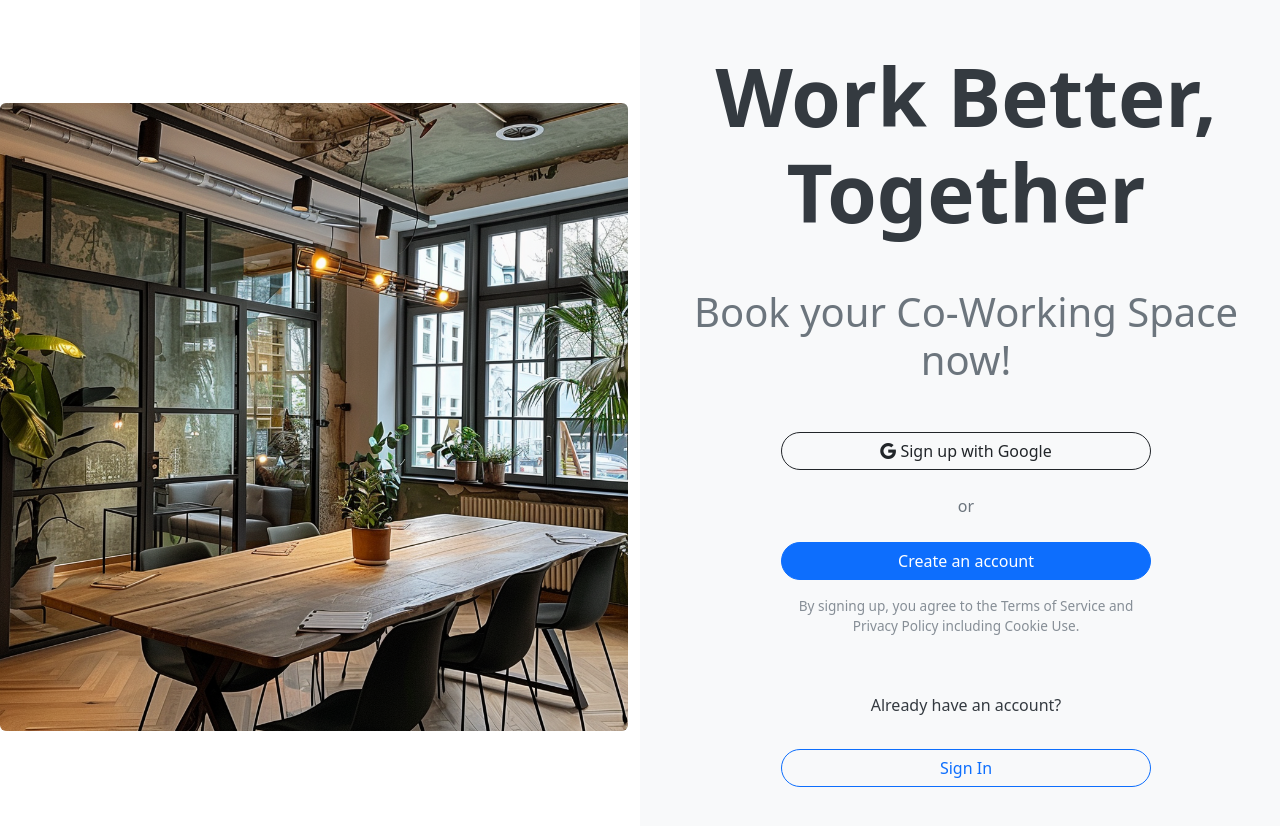
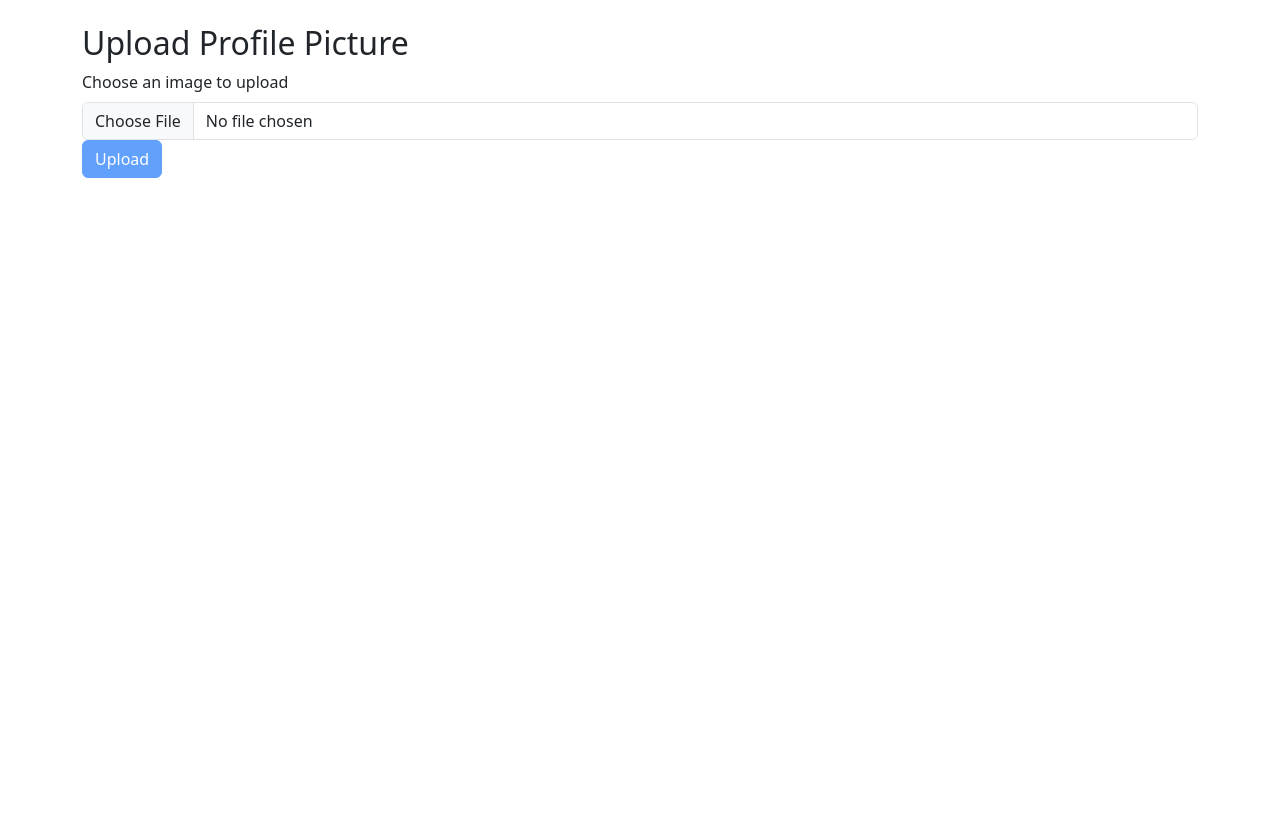
Before and after one commit to Rayy51/booking-coworkingspaces, a React (Vite) app: page /user in a window 1280 px wide. Shown: the top 826 px of the page. After the commit the page ends 800 px from the top, so only its background shows below. Built offline with nearby package versions, Linux system fonts and the light colour scheme; no server answers; the HTML template or start-up script is replaced by a standard one.

Commit message:
Added firestorage userprofile

```diff
--- a/src/App.jsx
+++ b/src/App.jsx
@@ -3,6 +3,7 @@ import AuthPage from "./pages/AuthPage";
 import ProfilePage from "./pages/ProfilePage";
 import BookingPage from "./pages/BookingPage";
 import { AuthProvider } from "./components/AuthProvider";
+import UserProfile from "./pages/UserProfile";
 
 
 
@@ -15,6 +16,7 @@ export default function App() {
           <Route path="/login" element={<AuthPage />} />
           <Route path="/bookings" element={<BookingPage />} />
           <Route path="/profile" element={<ProfilePage />} />
+          <Route path="/user" element={<UserProfile />} />
           <Route path="*" element={<AuthPage />} />
         </Routes>
       </BrowserRouter>
--- a/src/firebase.js
+++ b/src/firebase.js
@@ -1,6 +1,8 @@
 // Import the functions you need from the SDKs you need
 import { initializeApp } from "firebase/app";
 import { getAuth } from "firebase/auth"
+import { getFirestore } from "firebase/firestore"
+import { getStorage } from "firebase/storage";
 // TODO: Add SDKs for Firebase products that you want to use
 // https://firebase.google.com/docs/web/setup#available-libraries
 
@@ -17,3 +19,5 @@ const firebaseConfig = {
 // Initialize Firebase
 export const app = initializeApp(firebaseConfig);
 export const auth = getAuth(app);
+export const storage = getStorage(app);
+export const db = getFirestore(app);
--- /dev/null
+++ b/src/pages/UserProfile.jsx
@@ -0,0 +1,88 @@
+import { useState, useEffect, useContext } from "react";
+import { getStorage, ref, uploadBytes, getDownloadURL } from "firebase/storage";
+import { doc, setDoc, getDoc } from "firebase/firestore";
+import { db } from "../firebase";  // Firestore instance
+import { AuthContext } from "../components/AuthProvider";  // Auth context
+import { Button, Form, Container, Image } from "react-bootstrap";
+
+const UserProfile = () => {
+    const { currentUser } = useContext(AuthContext);  // Get the current user
+    const [image, setImage] = useState(null);  // For handling image file
+    const [imageUrl, setImageUrl] = useState("");  // For displaying uploaded image
+    const [loading, setLoading] = useState(false); // Loading state
+
+    useEffect(() => {
+        // Fetch the profile picture URL from Firestore on component mount
+        const fetchProfilePicture = async () => {
+            if (currentUser) {
+                const docRef = doc(db, "users", currentUser.uid);  // Reference to user document
+                const docSnap = await getDoc(docRef);  // Get document snapshot
+
+                if (docSnap.exists()) {
+                    setImageUrl(docSnap.data().profilePictureUrl);  // Set profile picture URL if exists
+                }
+            }
+        };
+
+        fetchProfilePicture();
+    }, [currentUser]);
+
+    const handleImageChange = (e) => {
+        setImage(e.target.files[0]);  // Set the selected file
+    };
+
+    const handleUpload = async () => {
+
+        if (!image || !currentUser) return;
+
+        setLoading(true);
+        const storage = getStorage();
+        const storageRef = ref(storage, `profile_pictures/${currentUser.uid}`);  // Create a reference to the file
+
+        try {
+            // Upload the file to Firebase Storage
+            await uploadBytes(storageRef, image);
+
+            // Get the URL of the uploaded file
+            const downloadURL = await getDownloadURL(storageRef);
+
+            // Store the URL in Firestore under the user's document
+            await setDoc(doc(db, "users", currentUser.uid), {
+                profilePictureUrl: downloadURL,
+            }, { merge: true });  // Ensure document is merged, not overwritten
+
+            // Update the imageUrl state to display the uploaded image
+            setImageUrl(downloadURL);
+            alert("Profile picture uploaded successfully!");
+        } catch (error) {
+            console.error("Error uploading profile picture:", error);
+            alert("Error uploading profile picture.");
+        } finally {
+            setLoading(false);
+        }
+    };
+
+    return (
+        <Container className="mt-4">
+            <h2>Upload Profile Picture</h2>
+            <Form>
+                <Form.Group>
+                    <Form.Label>Choose an image to upload</Form.Label>
+                    <Form.Control type="file" accept="image/*" onChange={handleImageChange} />
+                </Form.Group>
+                <Button onClick={handleUpload} disabled={loading || !image || !currentUser}>
+                    {loading ? "Uploading..." : "Upload"}
+                </Button>
+            </Form>
+
+            {imageUrl && (
+                <div className="mt-4">
+                    <h4>Your Profile Picture</h4>
+                    <Image src={imageUrl} alt="Profile" roundedCircle width={150} height={150} />
+                </div>
+            )}
+        </Container>
+    );
+};
+
+export default UserProfile;
```
